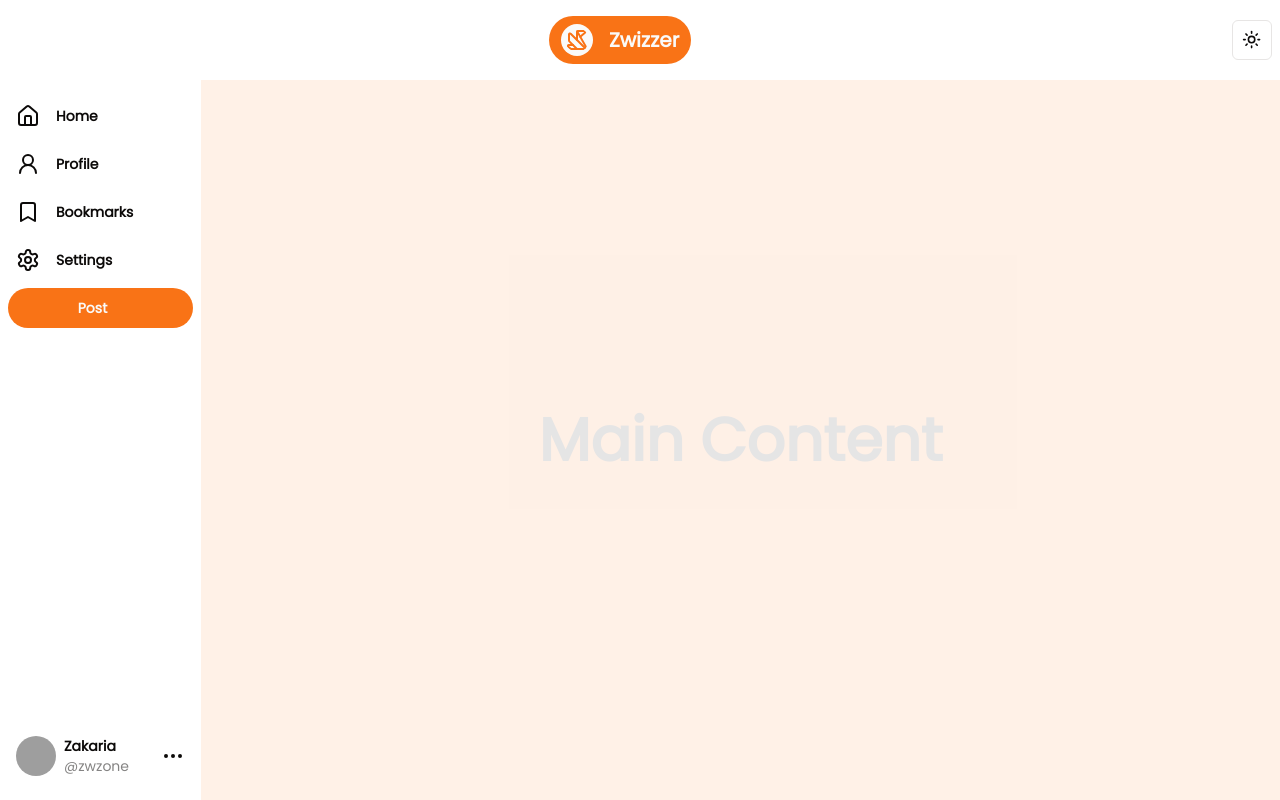
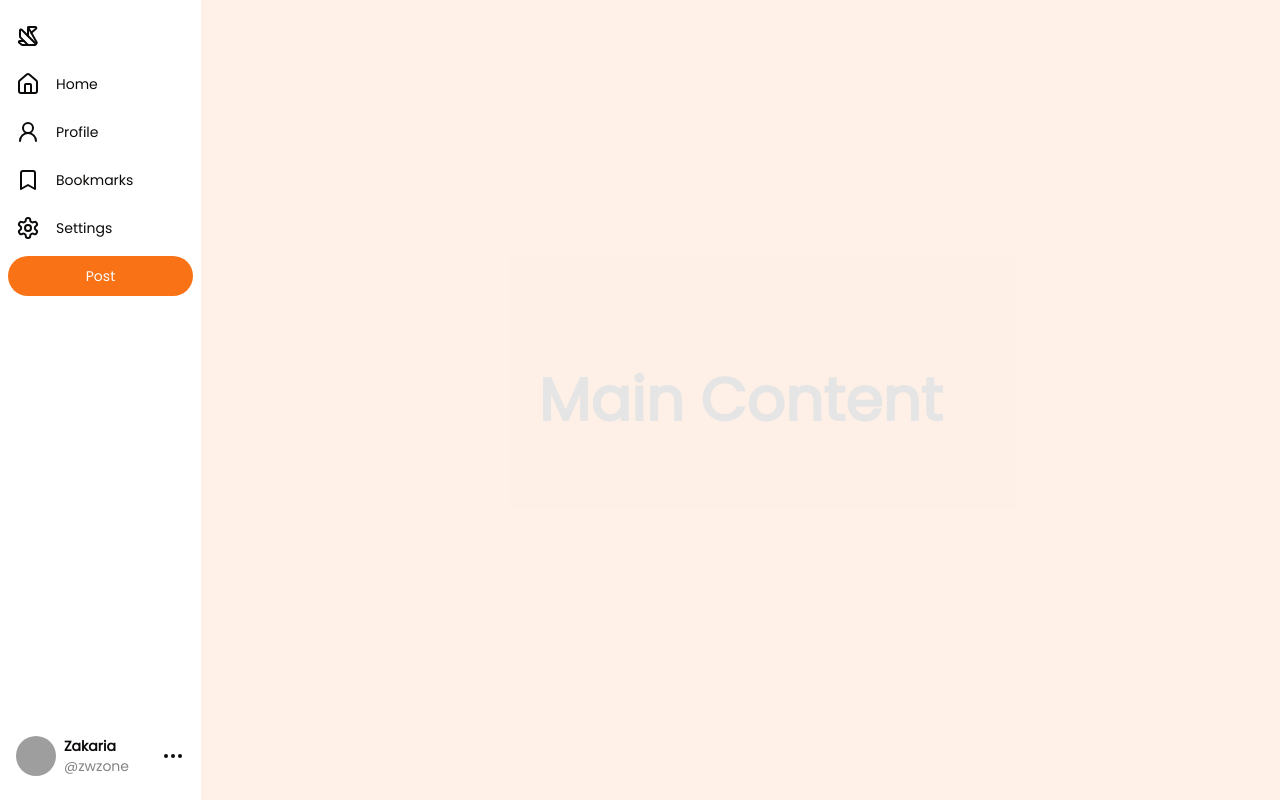
Before and after one commit to zwzone/zwizzer, a Next.js app: page / in a window 1280 px wide. Built offline with nearby package versions, Linux system fonts and the light colour scheme; grey boxes are pictures that could not be loaded.

Commit message:
ADD: style the Sidebar + remove header

```diff
--- a/src/app/layout.tsx
+++ b/src/app/layout.tsx
@@ -1,8 +1,6 @@
 import type { Metadata } from "next";
 import { Poppins } from "next/font/google";
 import { ThemeProvider } from "@components/theme-provider";
-import { ModeToggle } from "@components/mode-toggle";
-import { Origami } from "lucide-react";
 import "./globals.css";
 
 const primaryFont = Poppins({ weight: "400", subsets: ["latin"] });
@@ -27,20 +25,6 @@ export default function RootLayout({
           enableSystem
           disableTransitionOnChange
         >
-          <header className="flex-between px-2 py-4">
-            <div className="flex-center flex-1">
-              <div className="flex items-center justify-center gap-4 rounded-full bg-primary px-3 py-2">
-                <Origami
-                  size={32}
-                  className="rounded-full bg-primary-foreground p-1 text-primary"
-                />
-                <h3 className="text-xl font-bold text-primary-foreground">
-                  Zwizzer
-                </h3>
-              </div>
-            </div>
-            <ModeToggle />
-          </header>
           {children}
         </ThemeProvider>
       </body>
--- a/src/components/Sidebar.tsx
+++ b/src/components/Sidebar.tsx
@@ -1,12 +1,16 @@
 import { Button } from "@components/ui/button";
 import { AvatarFallback } from "@radix-ui/react-avatar";
 import { Avatar, AvatarImage } from "@src/components/ui/avatar";
-import { Bookmark, Ellipsis, House, Settings } from "lucide-react";
+import { Bookmark, Ellipsis, House, Origami, Settings } from "lucide-react";
 import { UserRound } from "lucide-react";
 import { PenTool } from "lucide-react";
 import Link from "next/link";
 
 const NAVIGATION_BAR = [
+  {
+    title: "",
+    icon: <Origami />,
+  },
   {
     title: "Home",
     icon: <House />,
@@ -25,22 +29,32 @@ const NAVIGATION_BAR = [
   },
   {
     title: "Post",
-    icon: <PenTool className="lg:hidden"/>,
-  }
+    icon: <PenTool className="lg:hidden" />,
+  },
 ];
 
 export default function Sidebar() {
   return (
-    <section className="flex justify-between h-full flex-col px-2 py-4">
-      <div className="flex items-center lg:items-start flex-col gap-2">
+    <section className="flex h-full flex-col justify-between gap-4 px-2 py-4">
+      <div className="flex flex-col items-center gap-2 lg:items-start">
         {NAVIGATION_BAR.map((item) => (
-          <Link className={`${item.title === "Post" && "lg:self-stretch"}`} key={item.title} href={"/" + item.title.toLowerCase()}>
+          <Link
+            className={`${item.title === "Post" && "lg:self-stretch"}`}
+            key={item.title}
+            href={"/" + item.title.toLowerCase()}
+          >
             <Button
               variant={item.title !== "Post" ? "ghost" : "default"}
-              className="flex-center gap-4 rounded-full px-2 lg:pr-6 w-full"
+              className="flex-center w-full gap-4 rounded-full px-2"
             >
               {item.icon}
-              <span className="hidden font-bold lg:inline">{item.title}</span>
+              {item.title && (
+                <span
+                  className={`hidden lg:inline ${item.title !== "Post" && "lg:pr-4"}`}
+                >
+                  {item.title}
+                </span>
+              )}
             </Button>
           </Link>
         ))}
```
